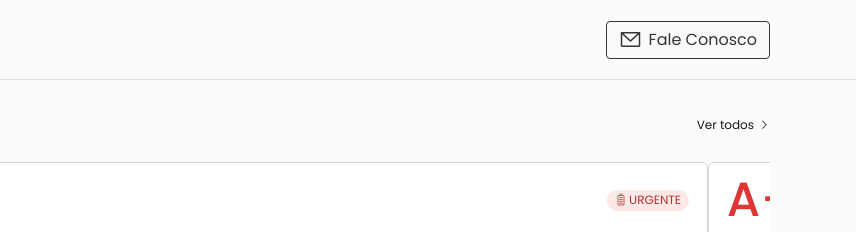
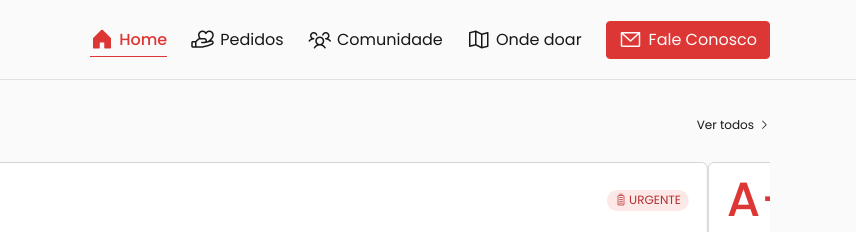
Before and after one commit to alan-bezerra/pense-em-doar, a plain HTML site: page index.html in a window 1280 px wide. Shown: the top 232 px of the page, 424-1280 px from the left. Drawn offline with nearby package versions, Linux system fonts and the light colour scheme.

Commit message:
feat: responsividade desktop do header e navbar

```diff
--- a/css/style.css
+++ b/css/style.css
@@ -237,6 +237,38 @@ a {
   padding-bottom: calc(var(--app-navbar-height) + 2rem);
 }
 
+.header .desktop-navbar {
+  display: none;
+}
+
+.header .desktop-navbar .nav-link {
+  display: flex;
+  align-items: center;
+  gap: 0.325rem;
+  transition: all 0.2s ease-in-out;
+  padding: 0.25rem 0;
+  border-top: 1px solid transparent;
+  border-bottom: 1px solid transparent;
+}
+
+.header .desktop-navbar .nav-link:hover {
+  border-bottom-color: var(--color-black-700);
+}
+
+.header .desktop-navbar .nav-link.active:hover,
+.header .desktop-navbar .nav-link.active {
+  border-bottom-color: var(--color-red-600);
+}
+
+.header .desktop-navbar .nav-link.active {
+  color: var(--color-red-600);
+  font-weight: 500;
+}
+
+.header .desktop-navbar .nav-link i {
+  font-size: 1.5rem;
+}
+
 /* App Navbar */
 .app-navbar {
   background-color: var(--color-red-600);
@@ -249,6 +281,26 @@ a {
   left: 0;
   right: 0;
   z-index: 10;
+}
+
+@media (min-width: 992px) {
+  .header .desktop-navbar {
+    display: flex;
+    align-items: center;
+    gap: 1.5rem;
+  }
+
+  .app-navbar {
+    display: none;
+  }
+
+  .header-contact-btn {
+  --bs-btn-border-color: var(--color-red-600);
+  --bs-btn-color: var(--color-neutral-50);
+  --bs-btn-bg: var(--color-red-600);
+  --bs-btn-hover-bg: var(--color-red-700);
+  --bs-btn-hover-color: var(--color-neutral-50);
+  }
 }
 
 .app-navbar .container {
--- a/index.html
+++ b/index.html
@@ -60,7 +60,7 @@
   </head>
   <body>
     <div class="app-container">
-      <app-header></app-header>
+      <app-header data-active="home"></app-header>
 
       <main class="d-flex app-main-container flex-column gap-5">
         <section id="pedidos-doacao" class="d-flex container flex-column gap-4">
--- a/js/custom-elements.js
+++ b/js/custom-elements.js
@@ -1,5 +1,7 @@
 class Header extends HTMLElement {
   connectedCallback() {
+    const active = this.dataset.active // home, pedidos, comunidade, onde-doar
+
     this.innerHTML = `
       <div class="border-bottom header-container position-fixed top-0 z-3 end-0 start-0">
         <header class="container header">
@@ -7,13 +9,37 @@ class Header extends HTMLElement {
             <img src="./assets/imgs/logo.svg" alt="Logo Pense em Doar" />
           </a>
 
-          <a class="btn btn-outline" href="/contato.html">
-            <i class="ph ph-envelope-simple icon"></i>
-            Fale Conosco
-          </a>
+          <div class="d-flex gap-4 align-items-center">
+            <nav class="desktop-navbar">
+              <a href="/" class="nav-link ${active === "home" ? "active" : ""}">
+                <i class="${active === "home" ? "ph-fill" : "ph"} ph-house"></i>
+                <span>Home</span>
+              </a>
+
+              <a href="/pedidos.html" class="nav-link ${active === "pedidos" ? "active" : ""}">
+                <i class="${active === "pedidos" ? "ph-fill" : "ph"} ph-hand-heart"></i>
+                <span>Pedidos</span>
+              </a>
+
+              <a href="/comunidade.html" class="nav-link ${active === "comunidade" ? "active" : ""}">
+                <i class="${active === "comunidade" ? "ph-fill" : "ph"} ph-users-three"></i>
+                <span>Comunidade</span>
+              </a>
+
+              <a href="/onde-doar.html" class="nav-link ${active === "onde-doar" ? "active" : ""}">
+                <i class="${active === "onde-doar" ? "ph-fill" : "ph"} ph-map-trifold"></i>
+                <span>Onde doar</span>
+              </a>
+            </nav>
+
+            <a class="btn header-contact-btn btn-outline" href="/contato.html">
+              <i class="ph ph-envelope-simple icon"></i>
+              Fale Conosco
+            </a>
+          </div>
         </header>
       </div>
-    `
+`
   }
 }
 
```
Also changed, not shown: comunidade.html (+1 -1 lines).
